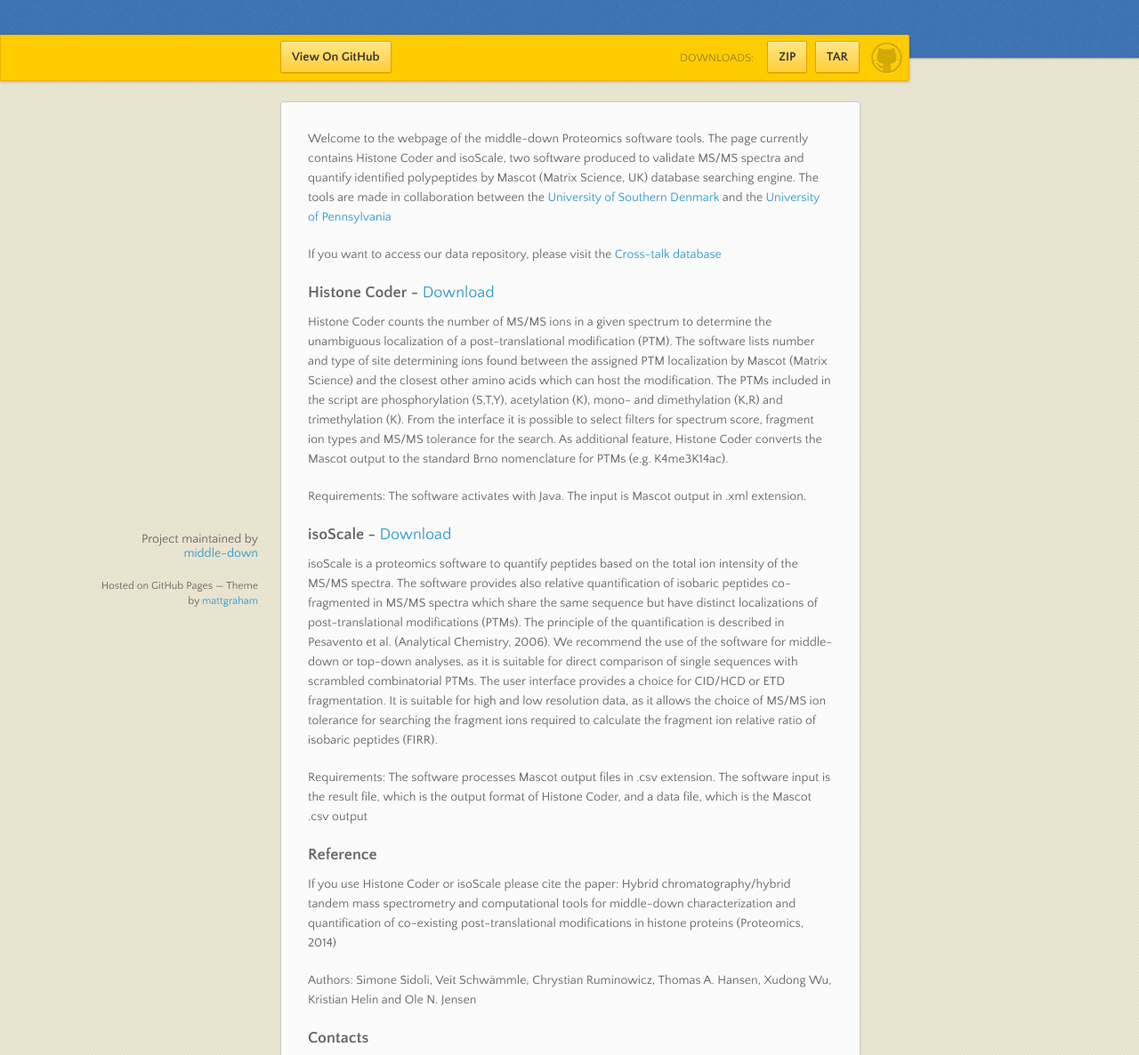
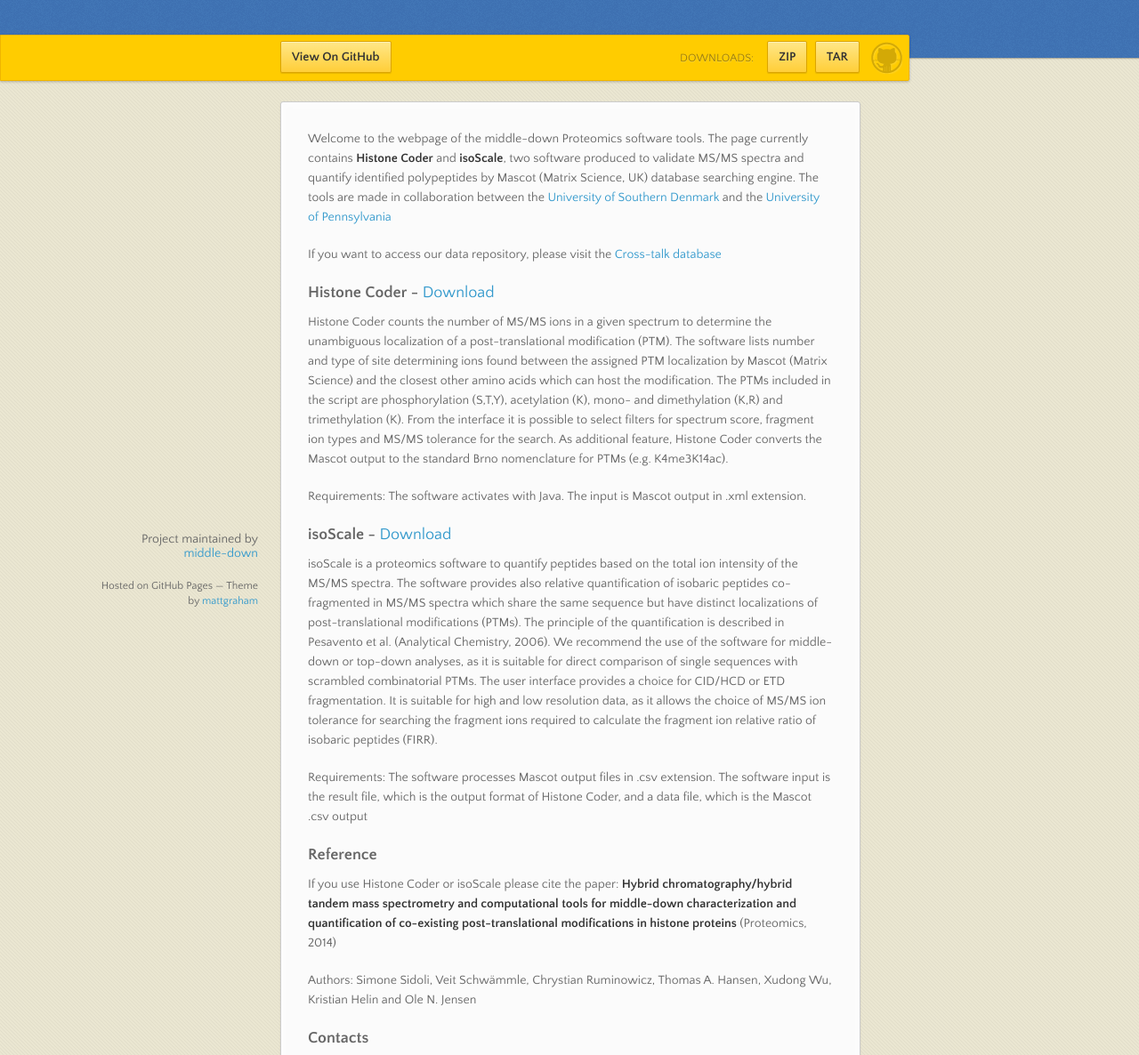
Before and after one commit to middle-down/Software, a plain HTML site: page index.html in a window 1280 px wide. Shown: the part 76-1262 px from the top of the page at 89% size. Drawn offline with nearby package versions, Linux system fonts and the light colour scheme.

```diff
--- a/index.html
+++ b/index.html
@@ -40,7 +40,7 @@
       </nav>
       <section>
         <p>Welcome to the webpage of the middle-down Proteomics software tools.
-The page currently contains Histone Coder and isoScale, two software produced to validate MS/MS spectra and quantify identified polypeptides by Mascot (Matrix Science, UK) database searching engine. The tools are made in collaboration between the <a href="www.sdu.dk">University of Southern Denmark</a> and the <a href="http://www.upenn.edu/">University of Pennsylvania</a></p>
+The page currently contains <strong>Histone Coder</strong> and <strong>isoScale</strong>, two software produced to validate MS/MS spectra and quantify identified polypeptides by Mascot (Matrix Science, UK) database searching engine. The tools are made in collaboration between the <a href="www.sdu.dk">University of Southern Denmark</a> and the <a href="http://www.upenn.edu/">University of Pennsylvania</a></p>
 
 <p>If you want to access our data repository, please visit the <a href="http://crosstalkdb.bmb.sdu.dk/">Cross-talk database</a></p>
 
@@ -63,7 +63,7 @@ The page currently contains Histone Coder and isoScale, two software produced to
 <h3>
 <a name="reference" class="anchor" href="#reference"><span class="octicon octicon-link"></span></a>Reference</h3>
 
-<p>If you use Histone Coder or isoScale please cite the paper: Hybrid chromatography/hybrid tandem mass spectrometry and computational tools for middle-down characterization and quantification of co-existing post-translational modifications in histone proteins (Proteomics, 2014)</p>
+<p>If you use Histone Coder or isoScale please cite the paper: <strong>Hybrid chromatography/hybrid tandem mass spectrometry and computational tools for middle-down characterization and quantification of co-existing post-translational modifications in histone proteins</strong> (Proteomics, 2014)</p>
 
 <p>Authors:
 Simone Sidoli, Veit Schwämmle, Chrystian Ruminowicz, Thomas A. Hansen, Xudong Wu, Kristian Helin and Ole N. Jensen</p>
```
Also changed, not shown: params.json (+1 -1 lines).
